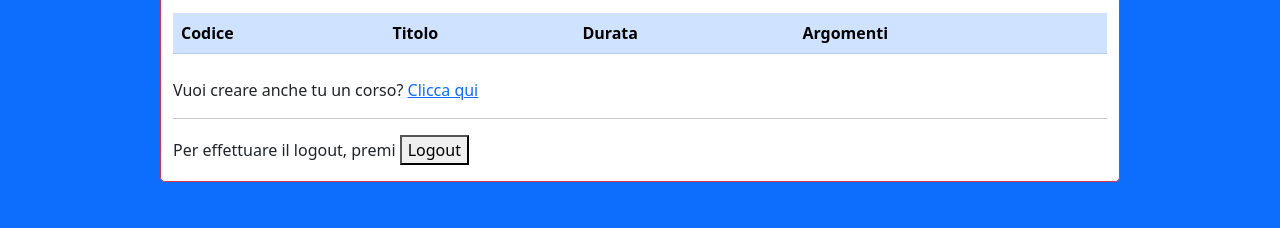
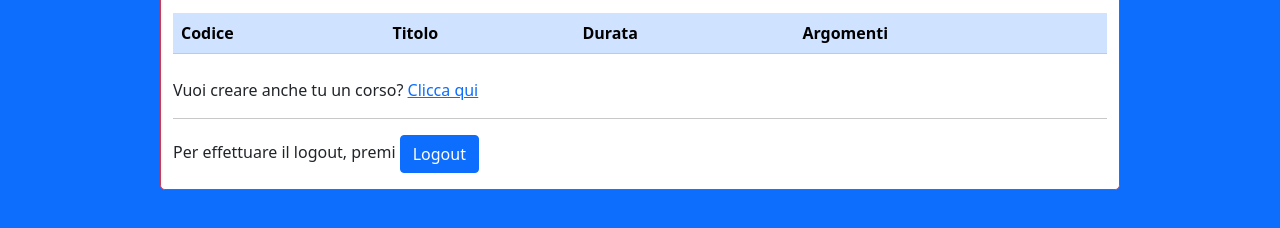
Before and after one commit to GiovanniBiancuzzo/ripasso_7feb_corsi, a plain HTML site: page corsi.html in a window 1280 px wide. Shown: the part 186-414 px from the top of the page. Drawn offline with nearby package versions, Linux system fonts and the light colour scheme.

Commit message:
Update corsi.html

```diff
--- a/corsi.html
+++ b/corsi.html
@@ -18,7 +18,8 @@
 
 <body class="bg-primary">
 
-    <header class="container bg-white rounded-3 border border-danger d-flex flex-wrap align-items-center justify-content-center justify-content-md-between py-3 mb-4">
+    <header
+        class="container bg-white rounded-3 border border-danger d-flex flex-wrap align-items-center justify-content-center justify-content-md-between py-3 mb-4">
         <ul class="nav col-12 col-md-auto mb-2 justify-content-center align-items-center mb-md-0">
             <li><a href="index.html" class="nav-link px-2 link-dark">Home</a></li>
             <li><a href="#" class="nav-link px-2 link-dark">Elenco corsi</a></li>
@@ -49,7 +50,7 @@
         <br>
         <p>Vuoi creare anche tu un corso? <a href="crea.html">Clicca qui</a></p>
         <hr>
-            <p>Per effettuare il logout, premi <button id="logout">Logout</button></p>
+        <p>Per effettuare il logout, premi <button id="logout" class="btn btn-primary">Logout</button></p>
     </main>
 
     <script src='https://ajax.googleapis.com/ajax/libs/jquery/3.6.0/jquery.min.js'></script>
```
Lines whose indentation alone changed are shown as unchanged.
